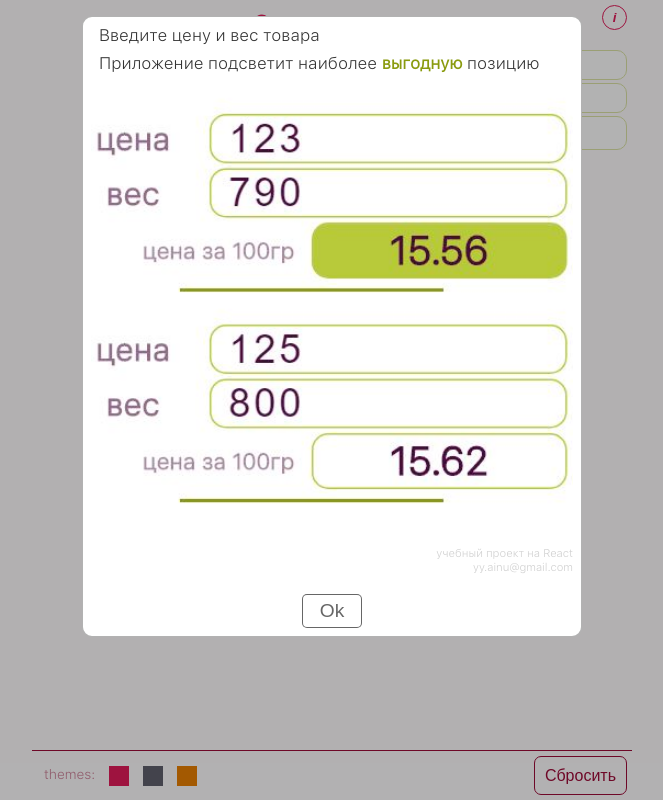
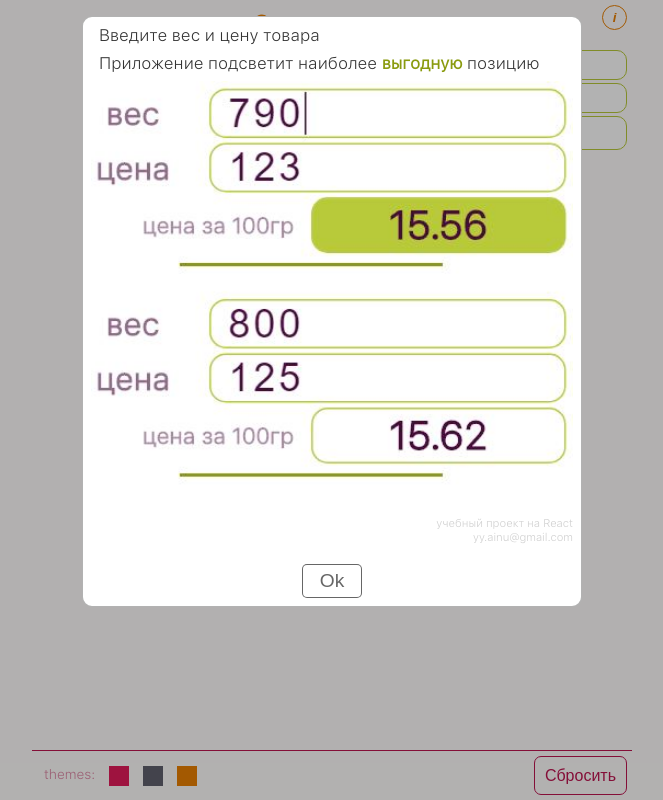
Before and after one commit to yygthb/compare_prices, a React (Create React App) app: page / in a window 1280 px wide. Both pictures are taken after a click on the button "справка". Shown: the whole page, without its empty margins (308-971 px from the left). Built offline with nearby package versions, Linux system fonts and the light colour scheme.

Commit message:
price after weight

```diff
--- a/public/index.html
+++ b/public/index.html
@@ -26,7 +26,7 @@
   <title>Сравни цену</title>
 </head>
 
-<body data-theme="kotaku">
+<body data-theme="sugari">
   <noscript>You need to enable JavaScript to run this app.</noscript>
   <div id="root"></div>
   <!--
--- a/src/Components/Content/Product.jsx
+++ b/src/Components/Content/Product.jsx
@@ -10,6 +10,18 @@ export default function Product(props) {
   return (
     // <div key={product.id} className={`${style.product} ${product.isLowest ? style.lowest : ''}`} >
     <div key={product.id} className={style.product} >
+
+      <div className={style.row}>
+        <label htmlFor={"weight" + props.index}>вес</label>
+        <input
+          id={"weight" + props.index}
+          type="number"
+          placeholder="800 (гр)"
+          value={product.weight}
+          onChange={event => props.onHandleWeightChange(product.id, event.target.value)}
+        />
+      </div>
+
       <div className={style.row}>
         <label htmlFor={"price" + props.index}>цена</label>
         <input
@@ -21,17 +33,6 @@ export default function Product(props) {
 
         // value={priceValue}
         // onChange={event => setPriceValue(event.target.value)}
-        />
-      </div>
-
-      <div className={style.row}>
-        <label htmlFor={"weight" + props.index}>вес</label>
-        <input
-          id={"weight" + props.index}
-          type="number"
-          placeholder="800 (гр)"
-          value={product.weight}
-          onChange={event => props.onHandleWeightChange(product.id, event.target.value)}
         />
       </div>
 
--- a/src/Components/Modal/ModalInfo.jsx
+++ b/src/Components/Modal/ModalInfo.jsx
@@ -22,7 +22,7 @@ export default function ModalInfo(props) {
       <div className={style.modal}>
         <div className={style.modal__content}>
           <p>
-            Введите цену и вес товара
+            Введите вес и цену товара
           </p>
           <p>
             Приложение подсветит наиболее <span>выгодную</span> позицию
--- a/src/themes/coloredThemes.module.scss
+++ b/src/themes/coloredThemes.module.scss
@@ -39,6 +39,7 @@
     --colorInfo: #E97F02;
     --colorInfoLight: #faefe1;
     --backgroundBody: #fffdfc;
+    // --backgroundBody: white;
     --backgroundInput: white;
 
     --colorPrimaryActive: #758217;
```
Also changed, not shown: src/img/image_info2.jpg.
